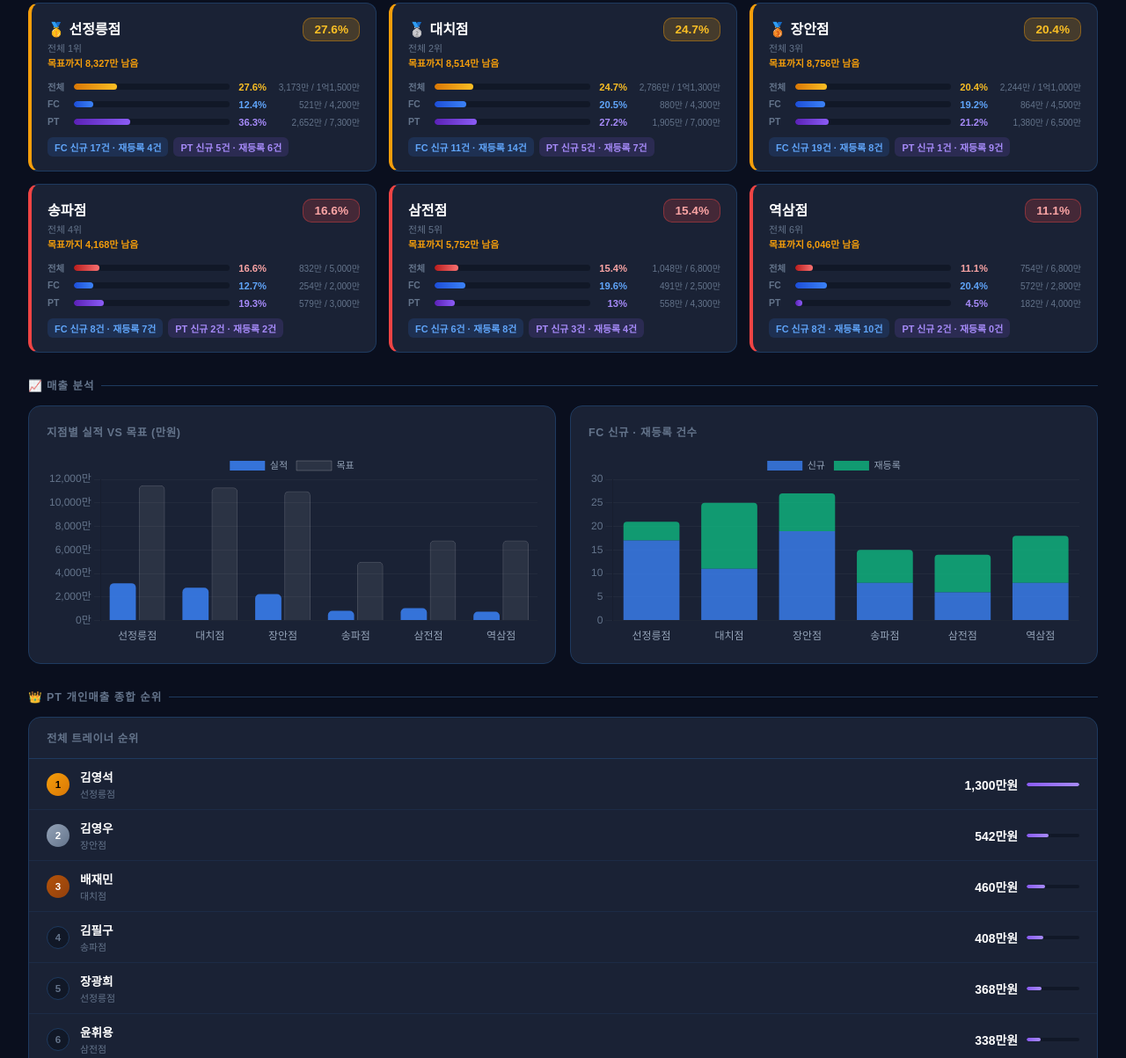
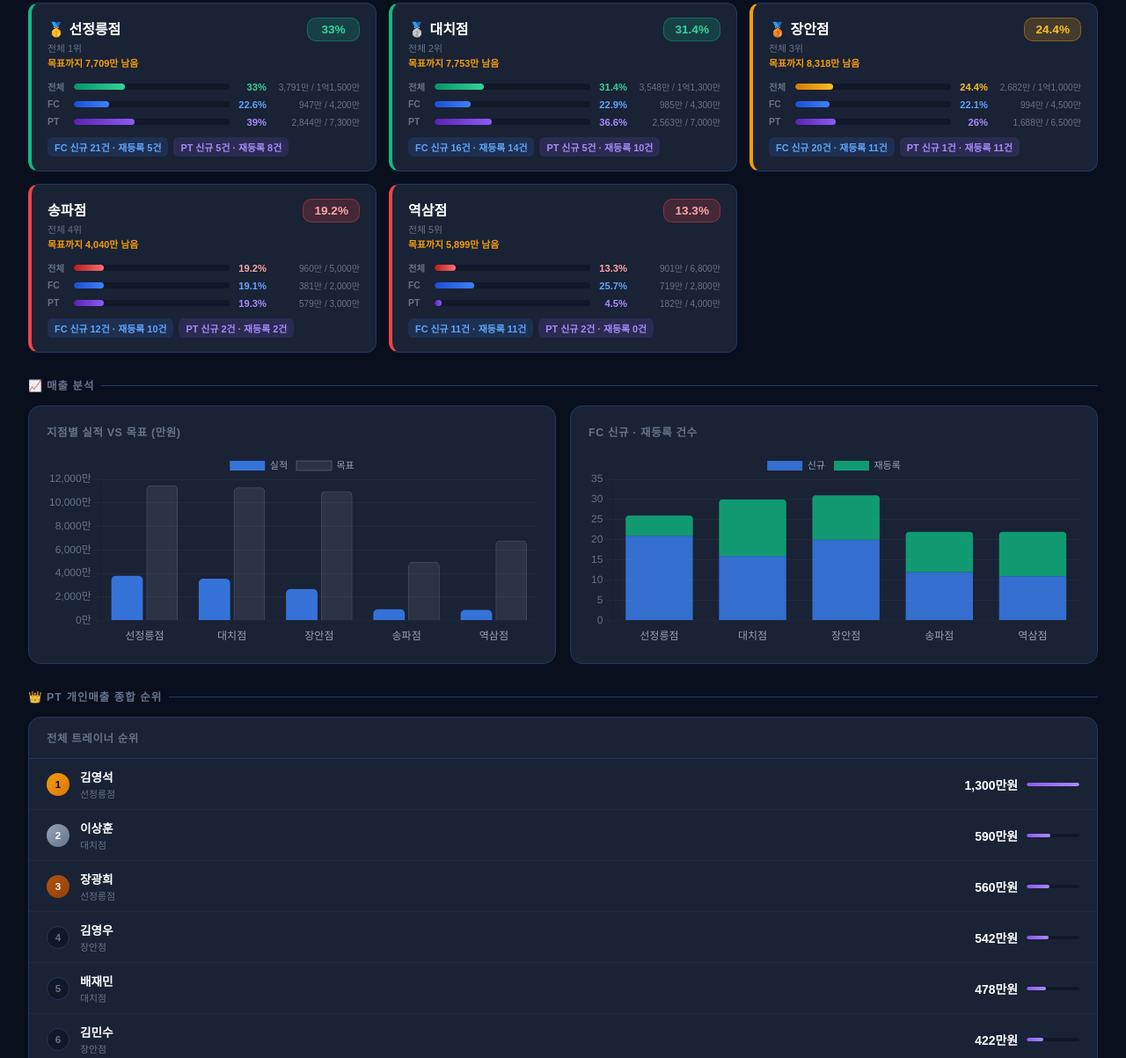
Before and after one commit to koc9262-jpg/bgocompany-sales, a plain HTML site: page index.html in a window 1280 px wide. Shown: the part 335-1538 px from the top of the page at 88% size. Drawn offline with nearby package versions, Linux system fonts and the light colour scheme.

Commit message:
Auto-update dashboard 2026년 11월 16일

```diff
--- a/index.html
+++ b/index.html
@@ -158,62 +158,27 @@ body{font-family:'Apple SD Gothic Neo','Malgun Gothic',sans-serif;background:var
 <script>
 const D_RAW = [
   {
-    "branch": "역삼점",
-    "target_fc": 28000000,
-    "target_pt": 40000000,
-    "target_tot": 68000000,
-    "actual_fc": 5722000,
-    "actual_pt": 1818900,
-    "actual_tot": 7540900,
-    "rate_fc": 20.4,
-    "rate_pt": 4.5,
-    "rate_tot": 11.1,
-    "fc_new_cnt": 8,
-    "fc_new_amt": 1404000,
-    "fc_re_cnt": 10,
-    "fc_re_amt": 3783000,
-    "pt_new_cnt": 2,
-    "pt_new_amt": 1098900,
-    "pt_re_cnt": 0,
-    "pt_re_amt": 0,
-    "total_card": 5385000,
-    "cash_out": 0,
-    "account": 337000,
-    "deduction": 0,
-    "real_cash_out": 0,
-    "ranks": [
-      {
-        "name": "이초은",
-        "amount": 0
-      },
-      {
-        "name": "안도모",
-        "amount": 1098900
-      }
-    ]
-  },
-  {
     "branch": "선정릉점",
     "target_fc": 42000000,
     "target_pt": 73000000,
     "target_tot": 115000000,
-    "actual_fc": 5211700,
-    "actual_pt": 26520900,
-    "actual_tot": 31732600,
-    "rate_fc": 12.4,
-    "rate_pt": 36.3,
-    "rate_tot": 27.6,
-    "fc_new_cnt": 17,
-    "fc_new_amt": 3659900,
-    "fc_re_cnt": 4,
-    "fc_re_amt": 303900,
+    "actual_fc": 9473900,
+    "actual_pt": 28440900,
+    "actual_tot": 37914800,
+    "rate_fc": 22.6,
+    "rate_pt": 39,
+    "rate_tot": 33,
+    "fc_new_cnt": 21,
+    "fc_new_amt": 5039900,
+    "fc_re_cnt": 5,
+    "fc_re_amt": 543900,
     "pt_new_cnt": 5,
     "pt_new_amt": 6960900,
-    "pt_re_cnt": 6,
-    "pt_re_amt": 14530000,
-    "total_card": 4241100,
+    "pt_re_cnt": 8,
+    "pt_re_amt": 16450000,
+    "total_card": 6191100,
     "cash_out": 0,
-    "account": 970600,
+    "account": 3282800,
     "deduction": 0,
     "real_cash_out": 0,
     "ranks": [
@@ -227,7 +192,7 @@ const D_RAW = [
       },
       {
         "name": "장광희",
-        "amount": 3680900
+        "amount": 5600900
       },
       {
         "name": "조건우",
@@ -244,27 +209,113 @@ const D_RAW = [
     ]
   },
   {
+    "branch": "역삼점",
+    "target_fc": 28000000,
+    "target_pt": 40000000,
+    "target_tot": 68000000,
+    "actual_fc": 7194000,
+    "actual_pt": 1818900,
+    "actual_tot": 9012900,
+    "rate_fc": 25.7,
+    "rate_pt": 4.5,
+    "rate_tot": 13.3,
+    "fc_new_cnt": 11,
+    "fc_new_amt": 2196000,
+    "fc_re_cnt": 11,
+    "fc_re_amt": 4047000,
+    "pt_new_cnt": 2,
+    "pt_new_amt": 1098900,
+    "pt_re_cnt": 0,
+    "pt_re_amt": 0,
+    "total_card": 6441000,
+    "cash_out": 0,
+    "account": 753000,
+    "deduction": 0,
+    "real_cash_out": 0,
+    "ranks": [
+      {
+        "name": "이초은",
+        "amount": 0
+      },
+      {
+        "name": "안도모",
+        "amount": 1098900
+      }
+    ]
+  },
+  {
+    "branch": "장안점",
+    "target_fc": 45000000,
+    "target_pt": 65000000,
+    "target_tot": 110000000,
+    "actual_fc": 9940100,
+    "actual_pt": 16875000,
+    "actual_tot": 26815100,
+    "rate_fc": 22.1,
+    "rate_pt": 26,
+    "rate_tot": 24.4,
+    "fc_new_cnt": 20,
+    "fc_new_amt": 5418000,
+    "fc_re_cnt": 11,
+    "fc_re_amt": 2867000,
+    "pt_new_cnt": 1,
+    "pt_new_amt": 1848000,
+    "pt_re_cnt": 11,
+    "pt_re_amt": 12975000,
+    "total_card": 9011000,
+    "cash_out": 0,
+    "account": 929100,
+    "deduction": 0,
+    "real_cash_out": 0,
+    "ranks": [
+      {
+        "name": "한어진",
+        "amount": 2552000
+      },
+      {
+        "name": "김민수",
+        "amount": 4224000
+      },
+      {
+        "name": "김재현",
+        "amount": 500000
+      },
+      {
+        "name": "김영우",
+        "amount": 5423000
+      },
+      {
+        "name": "이윤석",
+        "amount": 630000
+      },
+      {
+        "name": "송림명",
+        "amount": 1494000
+      }
+    ]
+  },
+  {
     "branch": "대치점",
     "target_fc": 43000000,
     "target_pt": 70000000,
     "target_tot": 113000000,
-    "actual_fc": 8802600,
-    "actual_pt": 19054400,
-    "actual_tot": 27857000,
-    "rate_fc": 20.5,
-    "rate_pt": 27.2,
-    "rate_tot": 24.7,
-    "fc_new_cnt": 11,
-    "fc_new_amt": 2760000,
+    "actual_fc": 9845600,
+    "actual_pt": 25629400,
+    "actual_tot": 35475000,
+    "rate_fc": 22.9,
+    "rate_pt": 36.6,
+    "rate_tot": 31.4,
+    "fc_new_cnt": 16,
+    "fc_new_amt": 3689000,
     "fc_re_cnt": 14,
     "fc_re_amt": 3733000,
     "pt_new_cnt": 5,
     "pt_new_amt": 2750000,
-    "pt_re_cnt": 7,
-    "pt_re_amt": 13848000,
-    "total_card": 7620600,
+    "pt_re_cnt": 10,
+    "pt_re_amt": 20423000,
+    "total_card": 8549600,
     "cash_out": 0,
-    "account": 1182000,
+    "account": 1296000,
     "deduction": 0,
     "real_cash_out": 0,
     "ranks": [
@@ -286,62 +337,19 @@ const D_RAW = [
       },
       {
         "name": "김민준",
-        "amount": 2940000
+        "amount": 3435000
       },
       {
         "name": "배재민",
-        "amount": 4600000
+        "amount": 4780000
       },
       {
         "name": "전현아",
         "amount": 850000
-      }
-    ]
-  },
-  {
-    "branch": "장안점",
-    "target_fc": 45000000,
-    "target_pt": 65000000,
-    "target_tot": 110000000,
-    "actual_fc": 8638600,
-    "actual_pt": 13797000,
-    "actual_tot": 22435600,
-    "rate_fc": 19.2,
-    "rate_pt": 21.2,
-    "rate_tot": 20.4,
-    "fc_new_cnt": 19,
-    "fc_new_amt": 4890000,
-    "fc_re_cnt": 8,
-    "fc_re_amt": 2231000,
-    "pt_new_cnt": 1,
-    "pt_new_amt": 1848000,
-    "pt_re_cnt": 9,
-    "pt_re_amt": 9897000,
-    "total_card": 7847000,
-    "cash_out": 0,
-    "account": 791600,
-    "deduction": 0,
-    "real_cash_out": 0,
-    "ranks": [
-      {
-        "name": "한어진",
-        "amount": 2552000
       },
       {
-        "name": "김민수",
-        "amount": 2640000
-      },
-      {
-        "name": "김재현",
-        "amount": 500000
-      },
-      {
-        "name": "김영우",
-        "amount": 5423000
-      },
-      {
-        "name": "이윤석",
-        "amount": 630000
+        "name": "이상훈",
+        "amount": 5900000
       }
     ]
   },
@@ -350,23 +358,23 @@ const D_RAW = [
     "target_fc": 20000000,
     "target_pt": 30000000,
     "target_tot": 50000000,
-    "actual_fc": 2537000,
+    "actual_fc": 3812000,
     "actual_pt": 5785000,
-    "actual_tot": 8322000,
-    "rate_fc": 12.7,
+    "actual_tot": 9597000,
+    "rate_fc": 19.1,
     "rate_pt": 19.3,
-    "rate_tot": 16.6,
-    "fc_new_cnt": 8,
-    "fc_new_amt": 964000,
-    "fc_re_cnt": 7,
-    "fc_re_amt": 1251000,
+    "rate_tot": 19.2,
+    "fc_new_cnt": 12,
+    "fc_new_amt": 1756000,
+    "fc_re_cnt": 10,
+    "fc_re_amt": 1674000,
     "pt_new_cnt": 2,
     "pt_new_amt": 2775000,
     "pt_re_cnt": 2,
     "pt_re_amt": 1300000,
-    "total_card": 2401000,
+    "total_card": 3586000,
     "cash_out": 0,
-    "account": 136000,
+    "account": 226000,
     "deduction": 0,
     "real_cash_out": 0,
     "ranks": [
@@ -379,44 +387,9 @@ const D_RAW = [
         "amount": 0
       }
     ]
-  },
-  {
-    "branch": "삼전점",
-    "target_fc": 25000000,
-    "target_pt": 43000000,
-    "target_tot": 68000000,
-    "actual_fc": 4907500,
-    "actual_pt": 5576000,
-    "actual_tot": 10483500,
-    "rate_fc": 19.6,
-    "rate_pt": 13,
-    "rate_tot": 15.4,
-    "fc_new_cnt": 6,
-    "fc_new_amt": 790000,
-    "fc_re_cnt": 8,
-    "fc_re_amt": 2458000,
-    "pt_new_cnt": 3,
-    "pt_new_amt": 1400000,
-    "pt_re_cnt": 4,
-    "pt_re_amt": 3376000,
-    "total_card": 4243500,
-    "cash_out": 0,
-    "account": 664000,
-    "deduction": 0,
-    "real_cash_out": 0,
-    "ranks": [
-      {
-        "name": "윤휘용",
-        "amount": 3376000
-      },
-      {
-        "name": "두민기",
-        "amount": 1480000
-      }
-    ]
   }
 ];
-const DATE_STR = '2026년 11월 13일';
+const DATE_STR = '2026년 11월 16일';
 const PREFIX = '2608';
 
 const w = v => Math.round(v / 10000);
```
